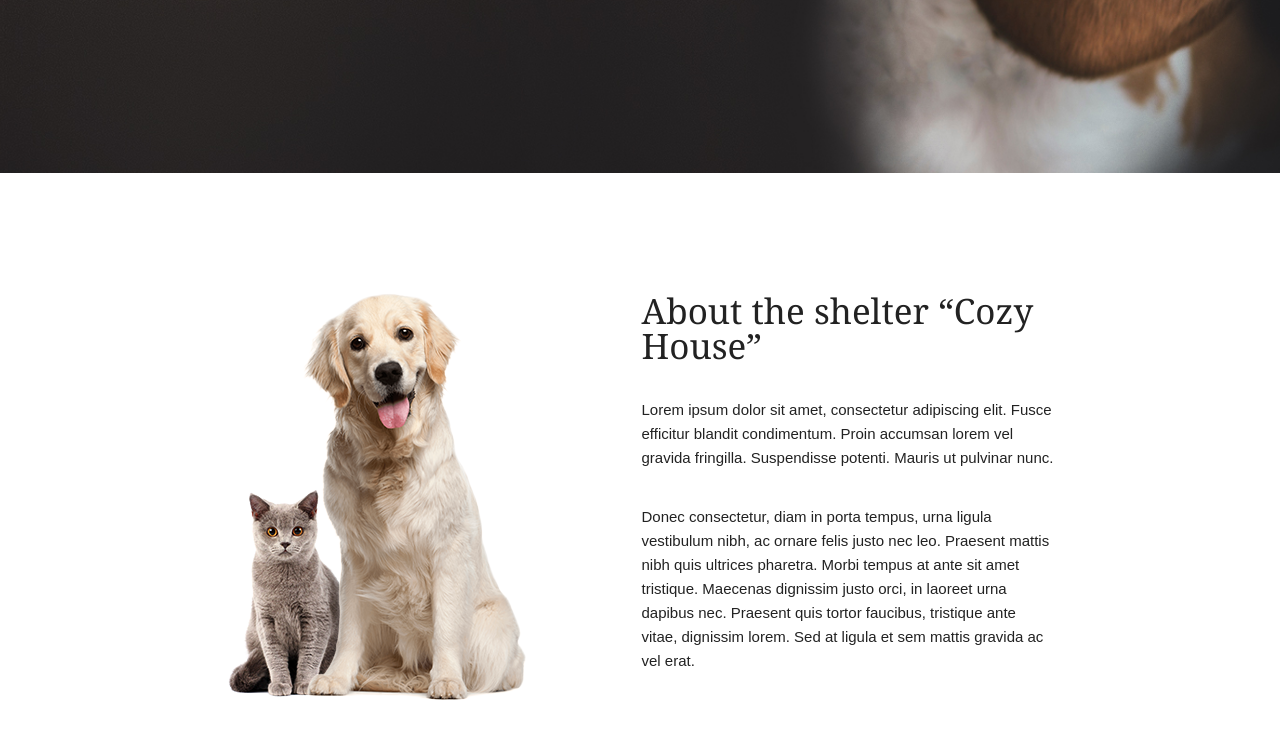
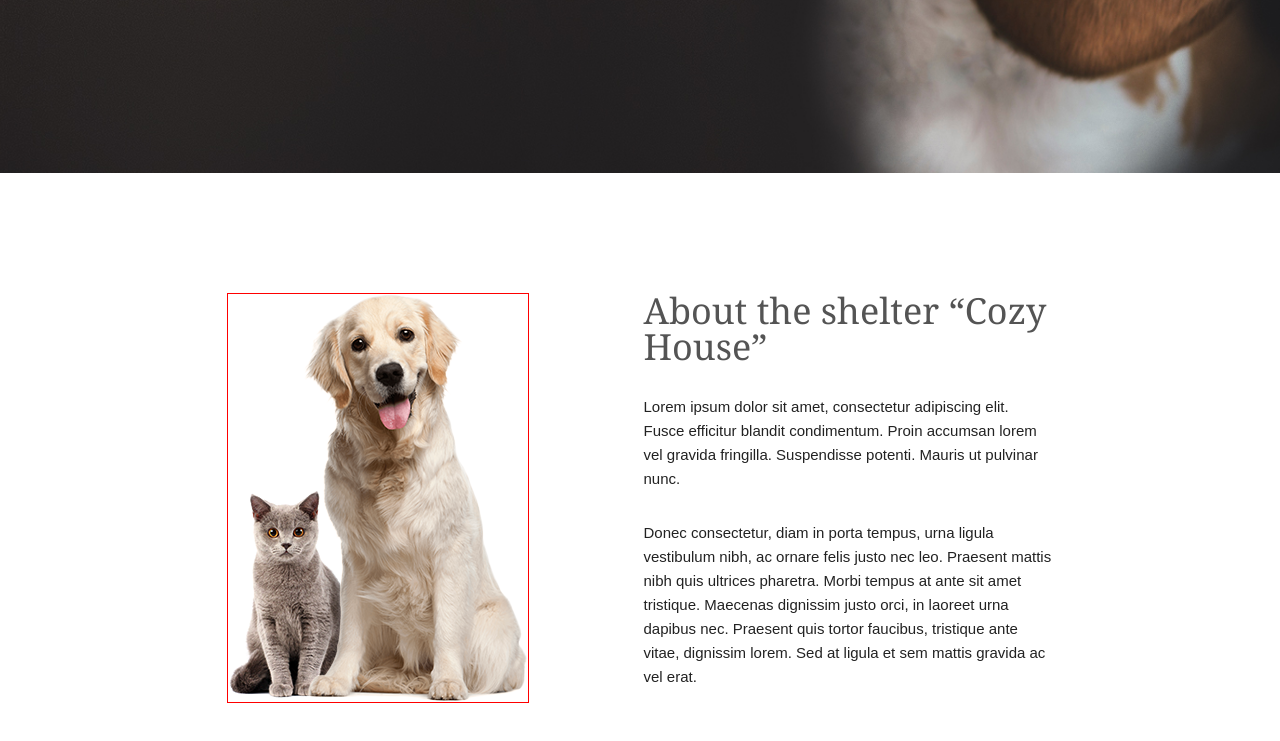
Before and after one commit to StormCreator/Cozy-House, a plain HTML site: page src/index.html in a window 1280 px wide. Shown: the part 687-1428 px from the top of the page. Drawn offline with nearby package versions, Linux system fonts and the light colour scheme; files that its build step writes are made by us from their sources; files whose address does not match are found by name.

Commit message:
added about section

```diff
--- a/src/index.html
+++ b/src/index.html
@@ -62,6 +62,11 @@
                 </div>
             </div>
         </section>
+        <section class="friends">
+            <div class="container">
+
+            </div>
+        </section>
     </main>
 
     <!-- <script src="https://ajax.googleapis.com/ajax/libs/jquery/3.5.1/jquery.min.js"></script>
--- a/src/styles/blocks/_about.scss
+++ b/src/styles/blocks/_about.scss
@@ -1,6 +1,6 @@
 .about{
-    min-height: 590px;
-    padding: 120px 0px;
+    height: 100vh;
+    padding: 120px 0px 90px 0px;
     &__wrapper{
         display: flex;
         justify-content: center;
@@ -13,17 +13,19 @@
             height: 100%;
             object-fit: cover;
         }
+        border: 1px solid red;
     }
     &__info{
-        max-width: 412px;
+        max-width: 410px;
     }
     &__title{
-        font-size: 35px;
+        font-size: 36px;
+        color: $title-color;
     }
     &__descr{
         font-family: 'Arial';
         font-size: 15px;
-        margin-top: 35px;
+        margin-top: 30px;
         line-height: 1.6;
     }
 }
--- a/src/styles/style.scss
+++ b/src/styles/style.scss
@@ -2,8 +2,7 @@
 @import 'base/variables';
 @import 'base/mixins';
 @import 'base/icons';
-// @import url('https://fonts.googleapis.com/css2?family=Roboto:wght@400&display=swap');
-// @import url('https://fonts.googleapis.com/css2?family=Montserrat:wght@400;500;600;700&display=swap');
+
 
 
 body{
@@ -20,11 +19,4 @@ body{
 @import 'blocks/header.scss';
 @import 'blocks/button.scss';
 @import 'blocks/about';
-// @import 'blocks/header';
-// @import 'blocks/buttons';
-// @import 'blocks/promo';
-// @import 'blocks/habmurger';
-// @import 'blocks/title';
-// @import 'blocks/services';
-// @import 'blocks/offer';
-// @import 'blocks/media';
+@import 'blocks/friends';
```
Also changed, not shown: src/styles/blocks/_friends.scss (added).
